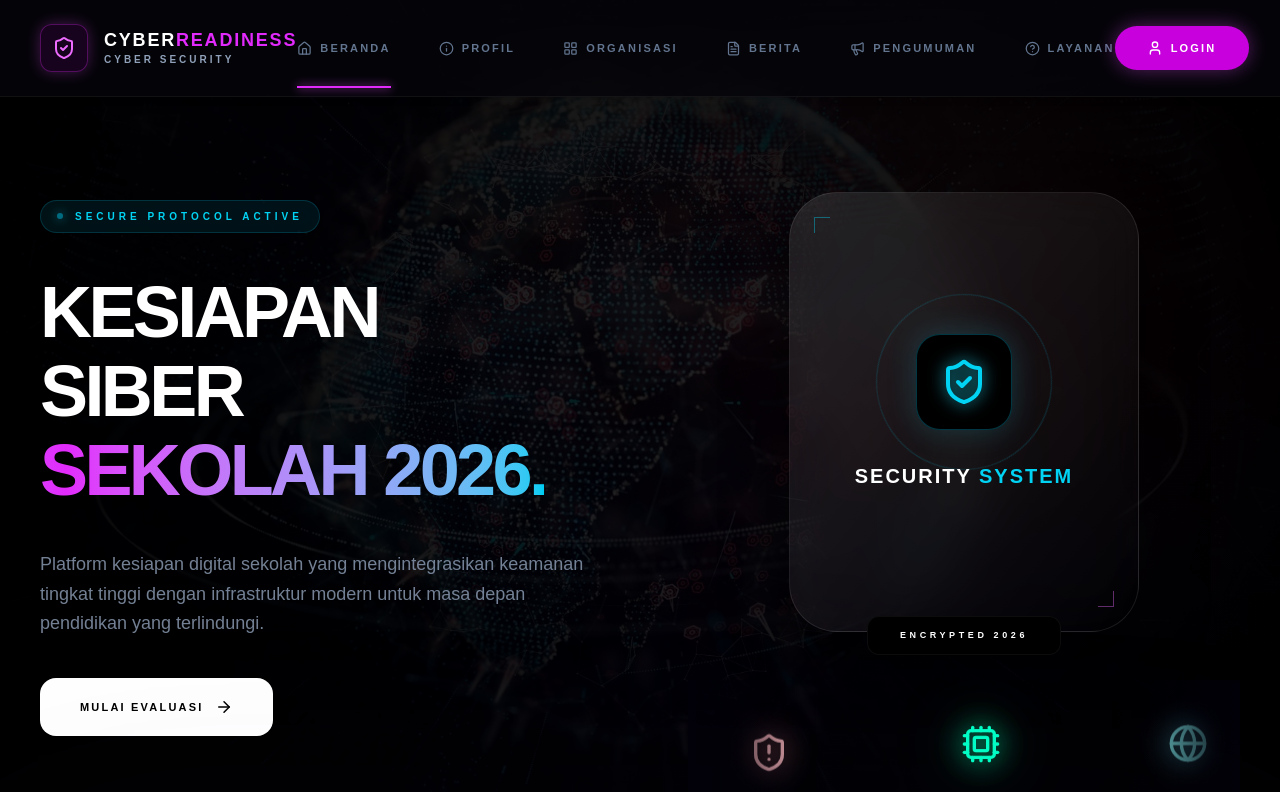
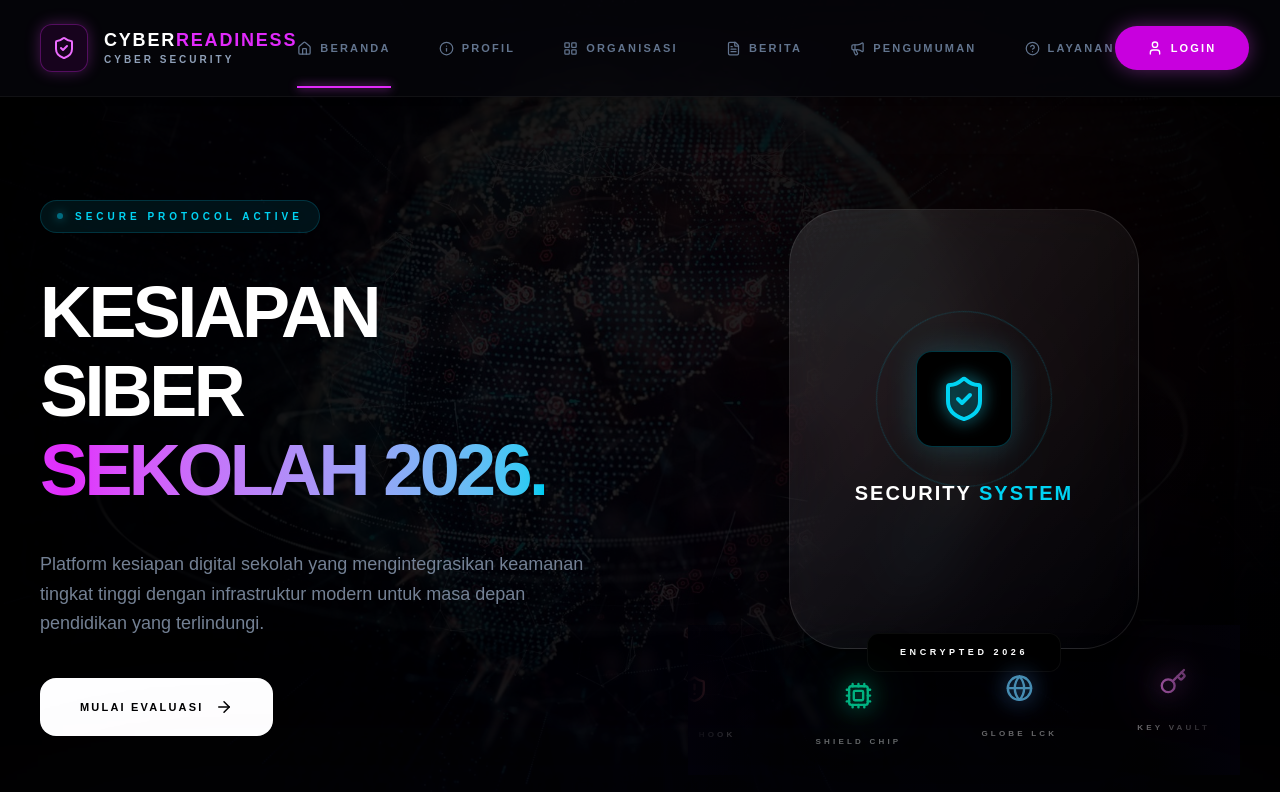
Before and after one commit to Edwinn1711/cyber-backend, a Next.js app: page / in a window 1280 px wide. Shown: the top 792 px of the page. Built offline with nearby package versions, Linux system fonts and the light colour scheme.

Commit message:
style: lift tech marquee upward and increase bottom padding to avoid divider collision

```diff
--- a/app/(loginregister)/page.tsx
+++ b/app/(loginregister)/page.tsx
@@ -463,57 +463,42 @@ const TECH_ICONS = [
 
 const CyberHiveMarquee = () => {
   return (
-    <div className="relative w-full h-[120px] lg:h-[160px] overflow-hidden mt-2 select-none bg-transparent">
-      {/* Masking Halus (Fade Out) - Tanpa warna hitam, hanya gradasi transparansi */}
-      <div className="absolute inset-y-0 left-0 w-32 bg-gradient-to-r from-[#020108] to-transparent z-10 pointer-events-none" />
-      <div className="absolute inset-y-0 right-0 w-32 bg-gradient-to-l from-[#020108] to-transparent z-10 pointer-events-none" />
+    // mt-0 dan h-[120px] menjaga agar tetap mungil dan tidak makan tempat
+    <div className="relative w-full h-[120px] lg:h-[150px] overflow-hidden mt-0 select-none bg-transparent">
+      {/* Masking Halus Transparan */}
+      <div className="absolute inset-y-0 left-0 w-24 bg-gradient-to-r from-[#020108] to-transparent z-10 pointer-events-none" />
+      <div className="absolute inset-y-0 right-0 w-24 bg-gradient-to-l from-[#020108] to-transparent z-10 pointer-events-none" />
 
       <div className="flex items-center h-full">
         <motion.div
-          className="flex gap-16 lg:gap-24 px-10"
+          className="flex gap-12 lg:gap-20 px-10"
           animate={{ x: [0, -1800] }}
-          transition={{ duration: 60, repeat: Infinity, ease: "linear" }}
+          transition={{ duration: 55, repeat: Infinity, ease: "linear" }}
         >
           {[...TECH_ICONS, ...TECH_ICONS, ...TECH_ICONS].map((node, i) => (
             <motion.div
               key={i}
-              animate={{
-                y: [0, Math.sin(i) * 15, 0],
-                filter: ["brightness(1) contrast(1)", "brightness(1.5) contrast(1.2)", "brightness(1) contrast(1)"]
-              }}
-              transition={{ duration: 4 + (i % 3), repeat: Infinity, ease: "easeInOut" }}
+              animate={{ y: [0, Math.sin(i) * 10, 0] }}
+              transition={{ duration: 5 + (i % 2), repeat: Infinity, ease: "easeInOut" }}
               className="group relative flex-shrink-0 flex flex-col items-center justify-center"
             >
+              <div className="relative w-12 h-12 lg:w-14 lg:h-14 flex items-center justify-center transition-all duration-500 group-hover:scale-125">
+                {/* Glow Belakang - Dipertahankan tipis agar tidak gelap */}
+                <div className={`absolute inset-0 rounded-full blur-2xl opacity-10 group-hover:opacity-30 transition-opacity ${node.col.replace('text', 'bg')}`} />
 
-              {/* --- AREA LOGO: TANPA KOTAK, TANPA BORDER, TANPA BAYANGAN HITAM --- */}
-              <div className="relative w-16 h-16 flex items-center justify-center transition-all duration-500 group-hover:scale-125">
-
-                {/* 1. Efek Cahaya Belakang (Glow) - Menyatu dengan Video BG */}
-                <div className={`absolute inset-0 rounded-full blur-2xl opacity-10 group-hover:opacity-40 transition-opacity duration-700 ${node.col.replace('text', 'bg')}`} />
-
-                {/* 2. Ikon Utama (Neon High-Contrast) */}
+                {/* Ikon Utama - Opacity ditingkatkan agar nampak jelas */}
                 <node.icon
-                  size={28}
-                  className={`${node.col} lg:size-10 drop-shadow-[0_0_15px_currentColor] brightness-125 transition-all duration-500`}
+                  size={24}
+                  className={`${node.col} lg:size-7 drop-shadow-[0_0_12px_currentColor] brightness-125 opacity-70 group-hover:opacity-100 transition-all`}
                 />
-
-                {/* 3. Orbit Ring (Hanya nampak saat Hover) */}
-                <div className="absolute inset-[-8px] rounded-full border border-cyan-500/0 group-hover:border-cyan-500/20 border-dashed animate-[spin_10s_linear_infinite] transition-all" />
               </div>
 
-              {/* --- LABEL TEKS (MINIMALIS & SANGAT TERANG) --- */}
-              <div className="mt-4 text-center">
-                <p className="text-[8px] lg:text-[10px] font-black text-white/50 uppercase tracking-[0.5em] group-hover:text-cyan-400 group-hover:tracking-[0.6em] transition-all duration-500">
+              {/* Label Teks HUD */}
+              <div className="mt-3 text-center pointer-events-none">
+                <p className="text-[7px] lg:text-[8px] font-black text-white/40 uppercase tracking-[0.4em] group-hover:text-cyan-400 transition-colors">
                   {node.label}
                 </p>
-                {/* Garis sinyal digital kecil */}
-                <div className="flex gap-0.5 justify-center mt-1">
-                   {[...Array(3)].map((_, index) => (
-                     <div key={index} className="w-1 h-[1px] bg-white/10 group-hover:bg-cyan-500/40" />
-                   ))}
-                </div>
               </div>
-
             </motion.div>
           ))}
         </motion.div>
@@ -720,40 +705,35 @@ export default function CyberLandingDark() {
         <section className="relative min-h-screen lg:min-h-[calc(100vh-120px)] flex items-center justify-center w-full max-w-[1400px] mx-auto px-6 lg:px-10 pt-28 pb-10 lg:py-0">
            <div className="flex flex-col lg:grid lg:grid-cols-2 gap-16 lg:gap-24 items-center w-full">
 
-{/* --- AREA WIDGET & MARQUEE (REVISI: MINI, MEWAH, LEGA) --- */}
-<div className="relative w-full flex flex-col items-center justify-center order-1 lg:order-2 pt-6 lg:pt-0 pb-16 lg:pb-0">
+{/* --- AREA WIDGET & MARQUEE (REVISI: POSISI NAIK & TIDAK MEPET GARIS) --- */}
+<div className="relative w-full flex flex-col items-center justify-center order-1 lg:order-2 pt-6 lg:pt-0 pb-28 lg:pb-12">
 
-                 {/* 3D SECURITY CARD (DIKECILKAN LAGI) */}
-                 <div className="relative mb-6 lg:mb-10" style={{ perspective: 2000 }}>
+                 {/* 3D SECURITY CARD (WIDGET UTAMA) */}
+                 <div className="relative mb-2 lg:mb-4" style={{ perspective: 2000 }}>
                     <motion.div
                        style={{ rotateX, rotateY, transformStyle: "preserve-3d" }}
-                       className="relative w-[240px] h-[300px] sm:w-[280px] sm:h-[350px] lg:w-[350px] lg:h-[440px] bg-gradient-to-br from-white/10 to-transparent backdrop-blur-xl rounded-[2.5rem] lg:rounded-[3rem] p-1 shadow-[0_30px_60px_rgba(0,0,0,0.5)] border border-white/10 flex flex-col items-center justify-center group/card"
+                       className="relative w-[240px] h-[300px] sm:w-[280px] sm:h-[350px] lg:w-[350px] lg:h-[440px] bg-gradient-to-br from-white/10 to-transparent backdrop-blur-xl rounded-[2.5rem] lg:rounded-[3.5rem] p-1 shadow-[0_40px_80px_rgba(0,0,0,0.6)] border border-white/10 flex flex-col items-center justify-center group/card"
                     >
-                       {/* Neon Corners */}
-                       <div className="absolute top-6 left-6 w-4 h-4 border-t border-l border-cyan-400/40" />
-                       <div className="absolute bottom-6 right-6 w-4 h-4 border-b border-r border-fuchsia-400/40" />
-
+                       {/* Isi Card Tetap Mewah Seperti Sebelumnya */}
                        <div className="relative flex items-center justify-center mb-6 lg:mb-8" style={{ transform: "translateZ(60px)" }}>
                           <div className="absolute w-32 h-32 lg:w-44 lg:h-44 border border-cyan-500/20 rounded-full animate-[spin_20s_linear_infinite]" />
-                          <div className="w-16 h-16 lg:w-24 lg:h-24 bg-black border border-cyan-500/30 rounded-2xl lg:rounded-3xl flex items-center justify-center shadow-[0_0_30px_rgba(34,211,238,0.2)]">
+                          <div className="w-16 h-16 lg:w-24 lg:h-24 bg-black border border-cyan-500/30 rounded-2xl flex items-center justify-center shadow-[0_0_30px_rgba(34,211,238,0.2)]">
                              <ShieldCheck size={36} className="lg:size-12 text-cyan-400 drop-shadow-[0_0_8px_#22d3ee]" />
                           </div>
                        </div>
-
                        <div className="text-center" style={{ transform: "translateZ(40px)" }}>
                           <h3 className="text-lg lg:text-xl font-black text-white tracking-[0.1em] uppercase">
                              Security <span className="text-cyan-400">System</span>
                           </h3>
                        </div>
-
                        <div className="absolute -bottom-4 lg:-bottom-6 px-8 py-3 bg-black border border-white/5 text-white rounded-xl text-[7px] lg:text-[9px] font-black tracking-[0.4em]" style={{ transform: "translateZ(70px)" }}>
                          ENCRYPTED 2026
                        </div>
                     </motion.div>
                  </div>
 
-                 {/* LOGO MARQUEE (PURE NEON HUD) */}
-                 <div className="w-full max-w-[100vw]">
+                 {/* LOGO MARQUEE (DITARIK KE ATAS MENGGUNAKAN MARGIN NEGATIF) */}
+                 <div className="w-full max-w-[100vw] -mt-6 lg:-mt-10">
                     <CyberHiveMarquee />
                  </div>
               </div>
```
